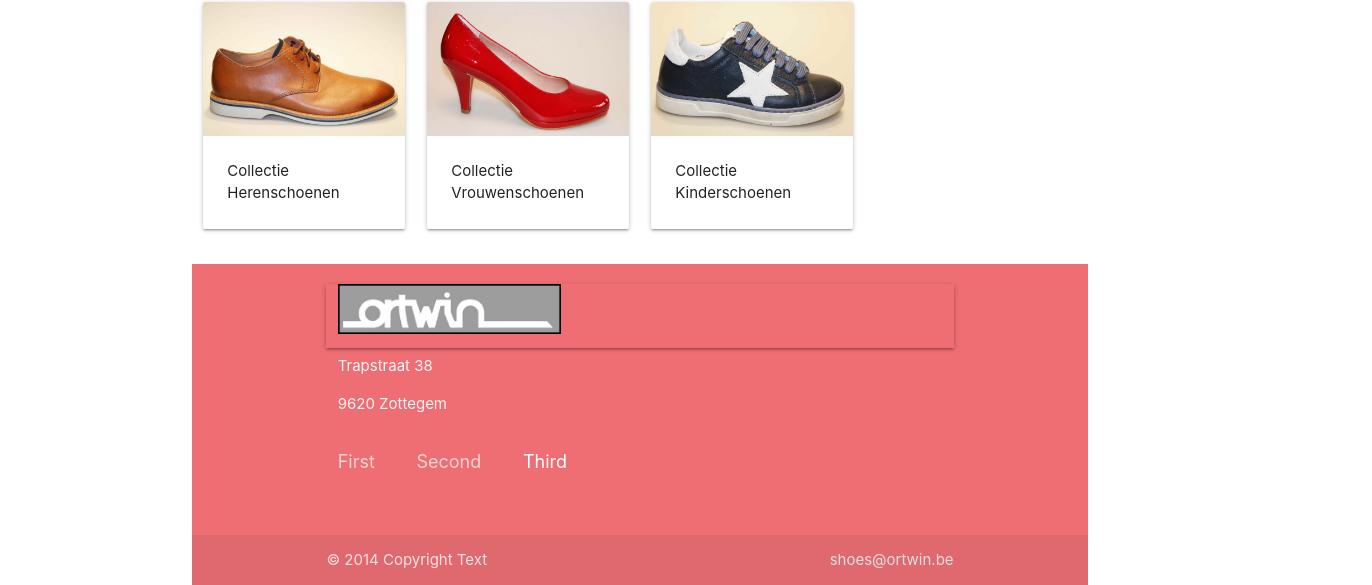
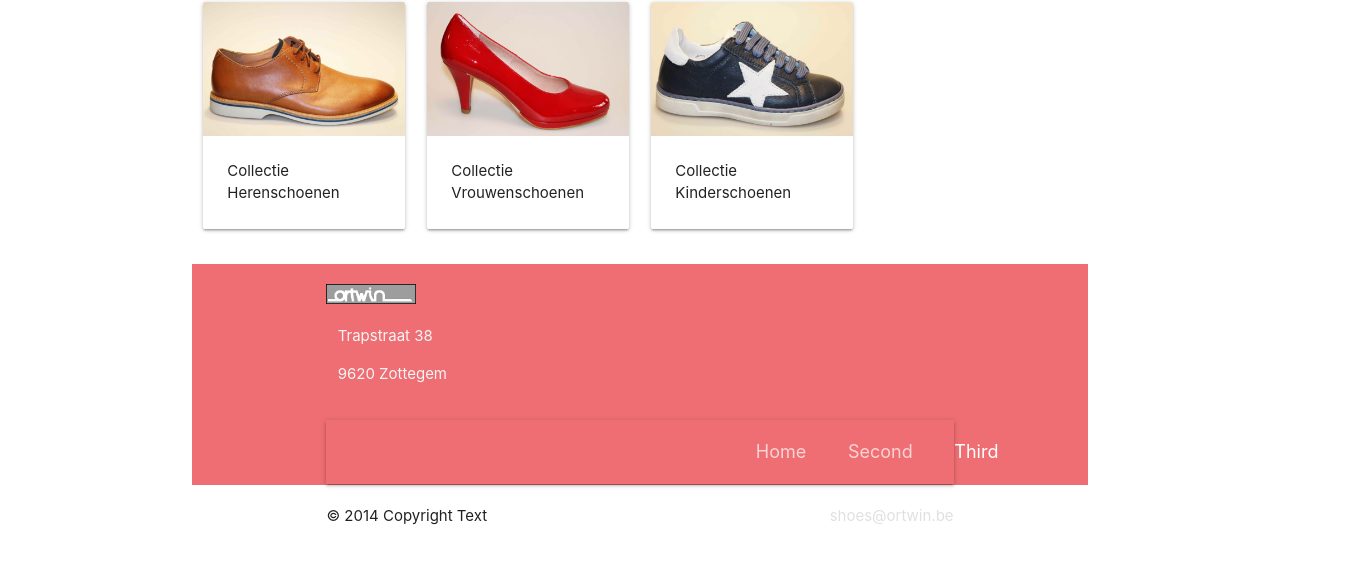
Before and after one commit to pablodezutter/redline, a plain HTML site: page index.html in a window 1280 px wide. Shown: the part 306-891 px from the top of the page, 1372 px wide, since content can reach past the window. After the commit the page ends 834 px from the top, so only its background shows below. Drawn offline with nearby package versions, Linux system fonts and the light colour scheme.

Commit message:
trying to get the breadcrums right

```diff
--- a/index.html
+++ b/index.html
@@ -98,16 +98,18 @@
         <footer class="page-footer">
           <div class="container">
             <div class="row">
-              <div class="col s12 m12">  <img src="logo_ortwin.jpg" height="50px" widt="50px"></div>
+              <div class="left"> <img src="logo_ortwin.jpg" height="20px" widt="20px">
+              </div>
             <div class="row">
               <div class="col s12 l12">
                 <p class="grey-text text-lighten-4">Trapstraat 38</p>
-                            <p class="grey-text text-lighten-4">9620 Zottegem</p>
-                          </div>
+                <p class="grey-text text-lighten-4">9620 Zottegem</p>
+            </div>
+          </div>
   <nav>
     <div class="nav-wrapper">
-       <div class="col s12 m12" class="right-align">
-         <a href="#!" class="breadcrumb">First</a>
+       <div class="col l12 push-l8">
+         <a href="#!" class="breadcrumb">Home</a>
          <a href="#!" class="breadcrumb">Second</a>
          <a href="#!" class="breadcrumb">Third</a>
        </div>
```
